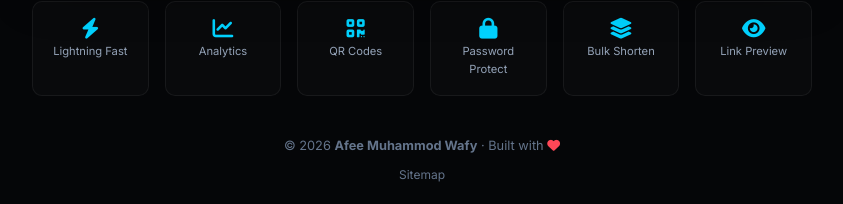
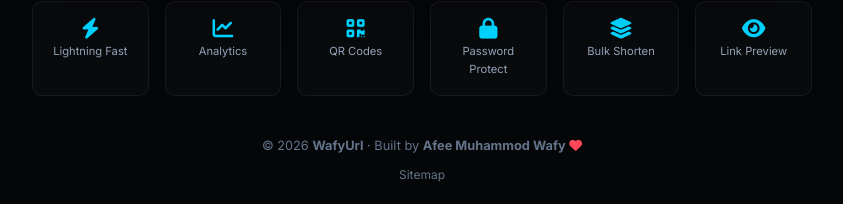
Before and after one commit to afeemuhammodwafy1/wafyurl, a Flask app: page / in a window 1280 px wide. Shown: the part 717-921 px from the top of the page, without its empty margins (218-1061 px from the left). Run offline with Flask 3, Linux system fonts and the light colour scheme.

Commit message:
Update index.html

```diff
--- a/templates/index.html
+++ b/templates/index.html
@@ -279,7 +279,7 @@
 
         <footer>
     <div class="footer-content">
-                <p>&copy; 2026 <strong>Afee Muhammod Wafy</strong> &middot; Built with <i class="fas fa-heart" style="color: #ff4757;"></i></p>
+        <p>&copy; 2026 <strong>WafyUrl</strong> &middot; Built by <strong>Afee Muhammod Wafy</strong> <i class="fas fa-heart" style="color: #ff4757;"></i></p>
         <div class="footer-links">
             <a href="/sitemap.xml" rel="nofollow">Sitemap</a>
         </div>
```
Lines whose indentation alone changed are shown as unchanged.
